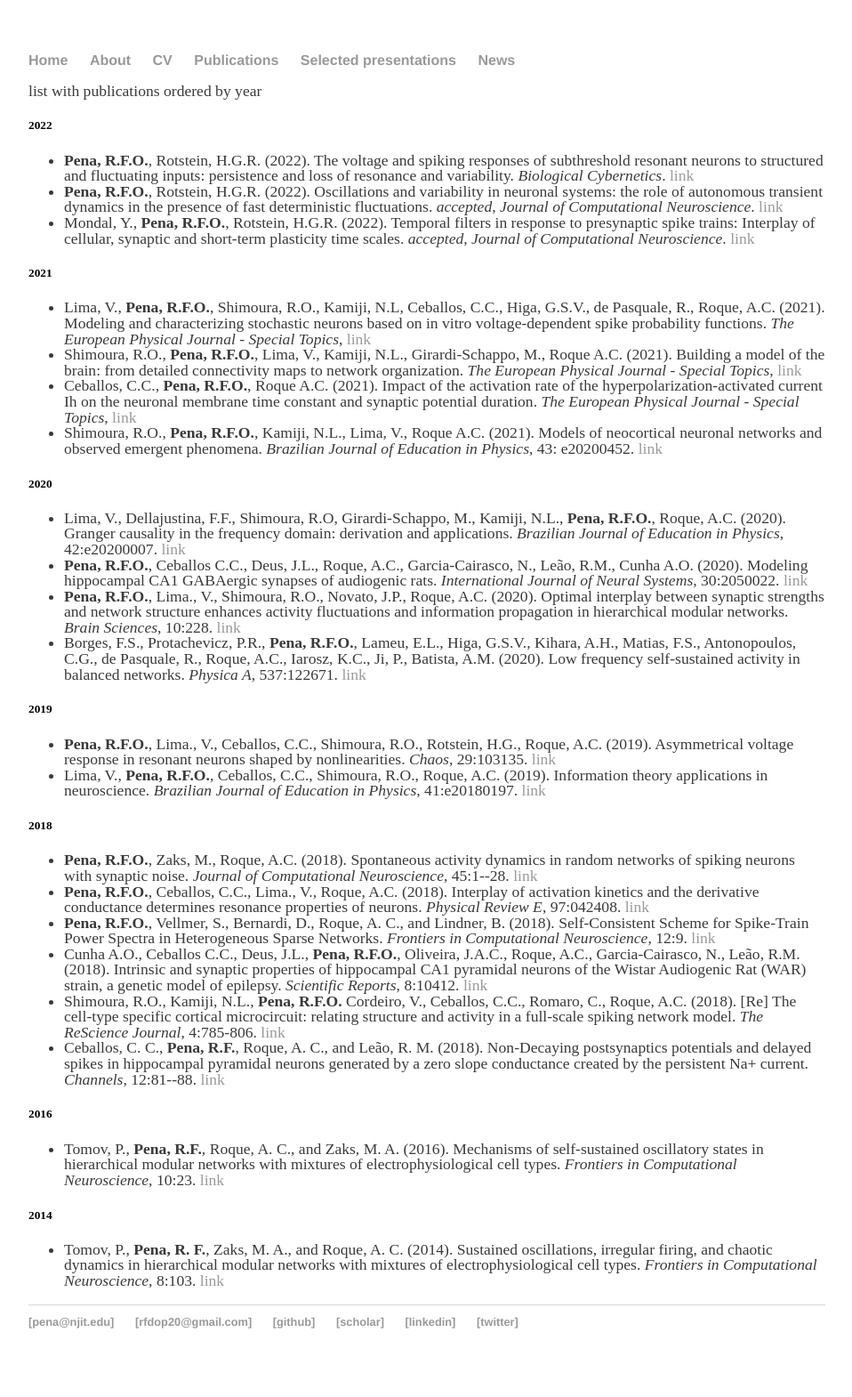
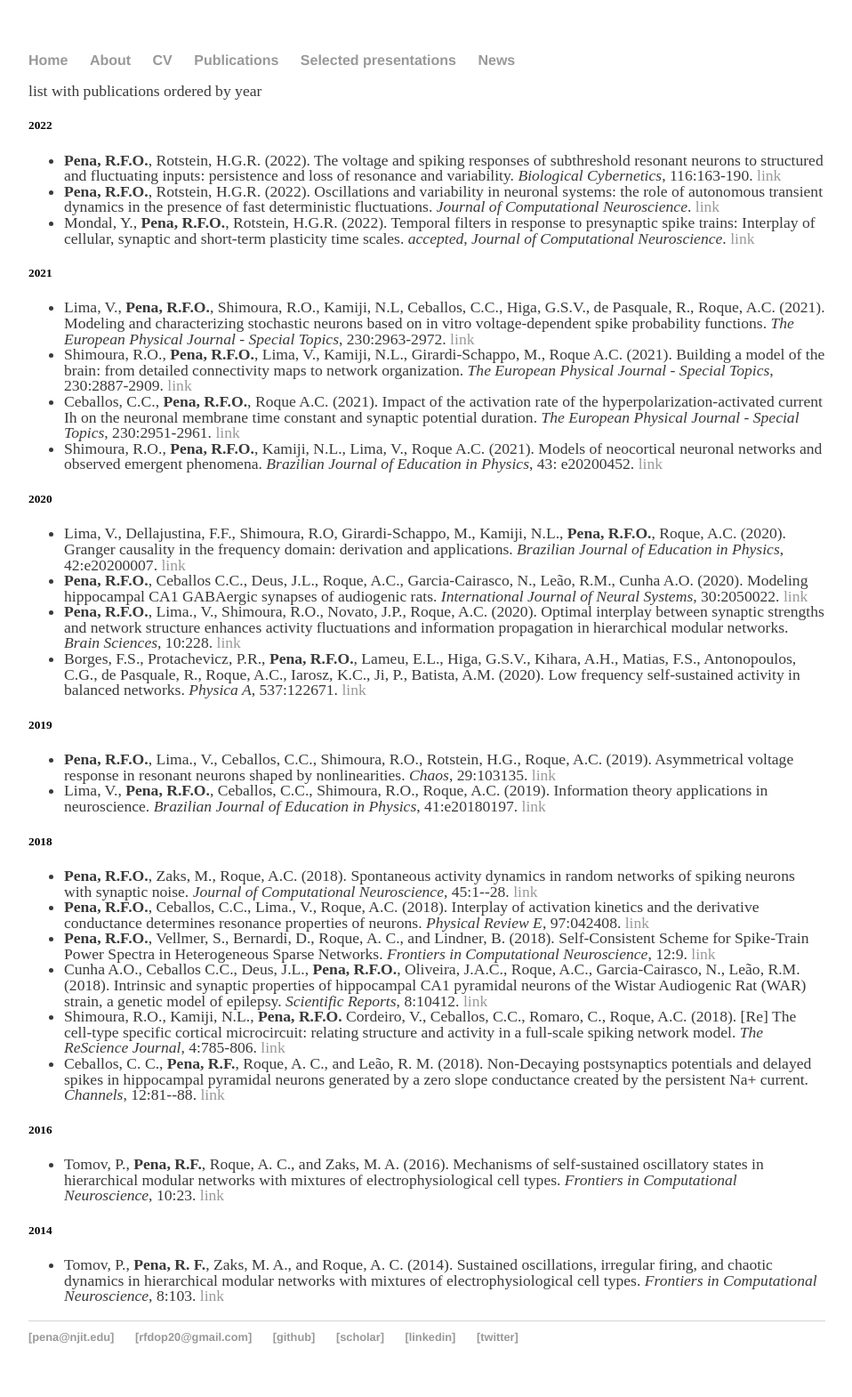
Before and after one commit to pena-rodrigo/oldwebsite, a Jekyll site: the page built from publications/index.html, in a window 1280 px wide. Shown: the whole page at 89% size, without its empty margins (160-1118 px from the left). Built offline with Jekyll 4.4.1, drawn with Linux system fonts in a browser that asks for light colours.

Commit message:
update publications jun12

```diff
--- a/publications/index.html
+++ b/publications/index.html
@@ -7,11 +7,11 @@ title: Rodrigo Pena
 				<h5>2022</h5>
 				<ul>
 					<li> <b>Pena, R.F.O.</b>, Rotstein, H.G.R. (2022). The voltage and spiking responses of subthreshold resonant neurons to structured and fluctuating inputs: persistence and loss of resonance and variability.
-						<i>Biological Cybernetics</i>.
+						<i>Biological Cybernetics</i>, 116:163-190.
 						<a href="http://doi.org/10.1007/s00422-021-00919-0">link</a>
 					<li> <b>Pena, R.F.O.</b>, Rotstein, H.G.R. (2022). Oscillations and variability in neuronal systems: the role of autonomous transient dynamics in the presence of fast deterministic fluctuations.
-						<i>accepted</i>, <i>Journal of Computational Neuroscience</i>.
-						<a href="https://doi.org/10.1101/2021.06.14.448371">link</a>
+						 <i>Journal of Computational Neuroscience</i>.
+						<a href="https://doi.org/10.1007/s10827-022-00819-7">link</a>
 					<li> Mondal, Y., <b>Pena, R.F.O.</b>, Rotstein, H.G.R. (2022). Temporal filters in response to presynaptic spike trains: Interplay of cellular, synaptic and short-term plasticity time scales.
 							<i>accepted</i>, <i>Journal of Computational Neuroscience</i>.
 						<a href="https://doi.org/10.1101/2021.09.16.460719">link</a>
@@ -20,14 +20,14 @@ title: Rodrigo Pena
 				<ul>
 
 					<li> Lima, V., <b>Pena, R.F.O.</b>, Shimoura, R.O., Kamiji, N.L, Ceballos, C.C., Higa, G.S.V., de Pasquale, R., Roque, A.C. (2021). Modeling and characterizing stochastic neurons based on in vitro voltage-dependent spike probability functions.
-						<i>The European Physical Journal - Special Topics</i>,
+						<i>The European Physical Journal - Special Topics</i>, 230:2963-2972.
 						<a href="https://doi.org/10.1140/epjs/s11734-021-00160-7">link</a>
 					<li>Shimoura, R.O., <b>Pena, R.F.O.</b>, Lima, V., Kamiji, N.L., Girardi-Schappo, M., Roque A.C. (2021). Building a model of the brain: from detailed
 	   					connectivity maps to network organization.
-						<i>The European Physical Journal - Special Topics</i>,
+						<i>The European Physical Journal - Special Topics</i>, 230:2887-2909.
 						<a href="https://doi.org/10.1140/epjs/s11734-021-00152-7">link</a>
 	   				<li> Ceballos, C.C., <b>Pena, R.F.O.</b>,  Roque A.C. (2021). Impact of the activation rate of the hyperpolarization-activated current Ih on the neuronal membrane time constant and synaptic potential duration.
-						<i>The European Physical Journal - Special Topics</i>,
+						<i>The European Physical Journal - Special Topics</i>, 230:2951-2961.
 						<a href="https://doi.org/10.1140/epjs/s11734-021-00176-z">link</a>
 					<li> Shimoura, R.O., <b>Pena, R.F.O.</b>,  Kamiji, N.L.,  Lima, V., Roque A.C. (2021). Models of neocortical neuronal networks and observed emergent phenomena.
 						<i>Brazilian Journal of Education in Physics</i>, 43: e20200452.
```
